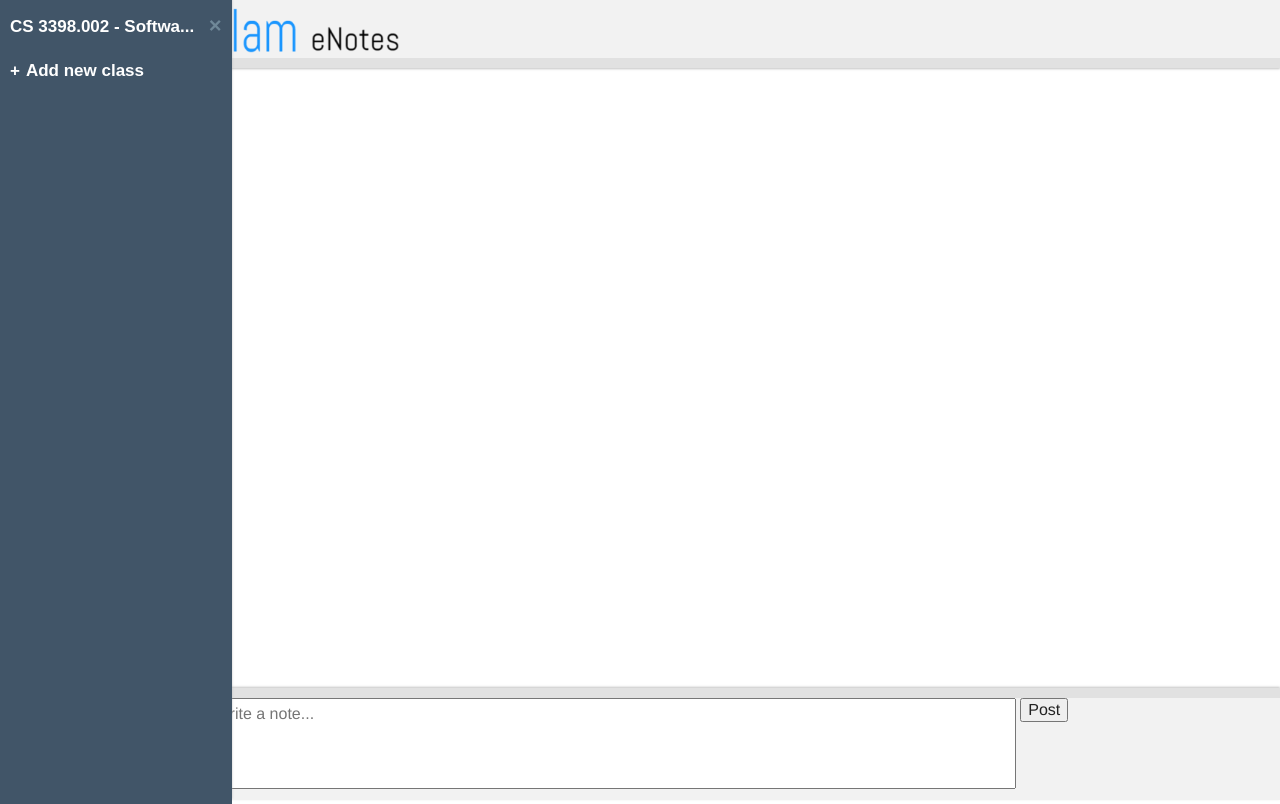
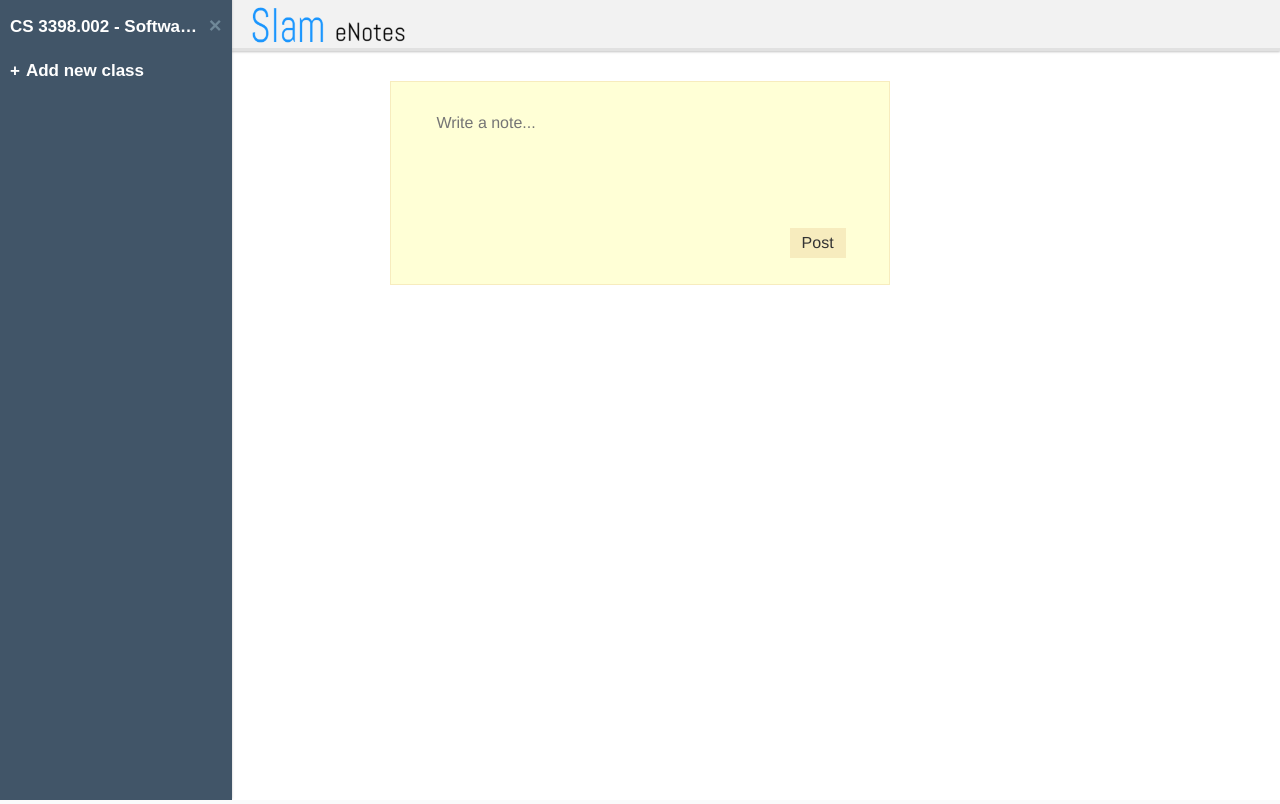
Before and after one commit to CS3398-Arctic/CS3398-Arctic-F2016, a Django app: page /channel/1 in a window 1280 px wide. Run offline with Django 3.2, Linux system fonts and the light colour scheme; the visitor is signed in with stand-in values (Sample User, id 1); data that the repository does not hold is empty; some libraries are stand-ins or nearby versions.

Commit message:
initial channel enhancements

```diff
--- a/slamnotes/models.py
+++ b/slamnotes/models.py
@@ -182,7 +182,7 @@ class NoteForm(ModelForm):
             'body_text': '',
         }
         widgets = {
-            'body_text': Textarea(attrs={'placeholder': 'Write a note...'}),
+            'body_text': Textarea(attrs={'placeholder': 'Write a note...', 'cols': '', 'rows': ''}),
         }
 
 
--- a/static/css/main.css
+++ b/static/css/main.css
@@ -163,8 +163,8 @@ body.full-height {
     -webkit-box-shadow: 0 1px 2px rgba(170, 170, 170, 0.70);
     -moz-box-shadow: 0 1px 2px rgba(170, 170, 170, 0.70);
     box-shadow: 0 1px 2px rgba(170, 170, 170, 0.70);
-    border-bottom-width: 10px;
-    height: 58px;
+    border-bottom-width: 3px;
+    height: 48px;
     position: relative;
     z-index: 1;
 }
@@ -173,8 +173,13 @@ body.full-height {
     font-size: 1.5rem;
 }
 
+.full-height .header-container .wrapper {
+    max-width: 100%;
+    margin-left: 252px;
+}
+
 .full-height > .main-container {
-    height: calc(100vh - 180px);
+    height: calc(100vh - 51px);
     overflow-y: scroll;
 }
 
@@ -182,7 +187,7 @@ body.full-height {
     min-height: inherit;
 }
 
-.full-height article.note {
+.full-height article.note, .full-height .main-container form {
     border: 1px solid #f7ecbe;
     background-color: #ffffd6;
     float: none;
@@ -209,16 +214,40 @@ body.full-height {
     padding: 0;
 }
 
-.full-height .footer-container textarea {
-    width: calc(100% - 70px);
-    max-width: 800px;
-    resize: none;
-    height: 85px;
-    margin-bottom: 7px;
+#note-form {
+    text-align: right;
 }
 
-.full-height .footer-container input[type=submit] {
-    vertical-align: top;
+.full-height .main-container textarea {
+    min-height: 85px;
+    width: 100%;
+
+    border: none;
+    margin-bottom: 7px;
+    outline: none;
+    resize: none;
+
+    background: none;
+    color: rgba(0,0,0, 0.5);
+
+    transition: color 0.2s;
+}
+
+.full-height .main-container textarea:focus {
+    color: black;
+    resize: vertical;
+}
+
+.full-height .main-container textarea:required {
+    box-shadow: none;
+}
+
+.full-height .main-container input[type=submit] {
+    border: none;
+    padding: 6px 12px;
+
+    background-color: #f7ecbe;
+    color: #333;
 }
 
 form#create-account-form {
@@ -228,22 +257,9 @@ form#login-form {
 }
 
 /* ==========================================================================
-
+   Channel Sidebar
    ========================================================================== */
 
-
-.session-list {
-  height: calc(100vh - 108px);
-  overflow-y: hidden;
-}
-.session-list h3 {
-  padding: 5px 0 5px 10px;
-  font-size: 16px;
-  margin: 5px 10px 5px 0;
-  color: #DDD;
-  font-family: Segoe UI;
-  font-weight: 100;
-}
 .sidebar-container {
     position: fixed;
     height: 100vh;
@@ -262,14 +278,66 @@ form#login-form {
     height: 24px;
     overflow: hidden;
     margin: 0;
+    text-overflow: ellipsis;
+    white-space: nowrap;
+}
+
+.courses {
+    border-bottom: 2px solid #6f8898;
+    margin-right: 10px;
+}
+
+.courses > h2 {
+    display: block;
+    padding-right: 20px;
+    position: relative;
+}
+.courses > h2::after {
+    position: absolute;
+    right: 0;
+
+    color: #6f8898;
+    content: '▼';
+}
+.courses:hover > h2::after {
+    content: '✕';
+}
+
+.courses > * > h2 {
+    display: none;
+    padding: 0 20px 20px 10px;
+}
+.courses:hover > h2 {
+    border-bottom:none;
+}
+.courses:hover > * > h2 {
+    display: block;
+}
+
+.courses-other {
+    position: absolute;
+    background-color: #415568;
+    width: 100%;
+}
+
+.courses:hover .courses-other {
+    height: 100vh;
+}
+
+h2.courses-add::before {
+    content: '+';
+    color: white;
+    margin-right: 6px;
+}
+
+.session-list {
+  height: calc(100vh - 108px);
+  overflow-y: hidden;
 }
 .session-list:hover {
     overflow-y: scroll;
 }
-.session-list .viewing {
-  color: white;
-  background-color: #7591e1;
-}
+
 .class-title {
     padding: 10px 0 10px 10px;
     margin: 0 10px 0 0;
@@ -279,46 +347,23 @@ form#login-form {
     font-weight: 600;
     color: #DDD;
 }
+
+.session-list h3 {
+  padding: 5px 0 5px 10px;
+  font-size: 16px;
+  margin: 5px 10px 5px 0;
+  color: #DDD;
+  font-family: Segoe UI, sans-serif;
+  font-weight: 100;
+}
+
 .session-list:hover h3 {
     margin-right: 0;
 }
-.courses {
-  border-bottom: 2px solid #6f8898;
-  margin-right: 10px;
-}
-.courses > h2 {
-  display: block;
-}
-.courses > * > h2 {
-  display: none;
-  padding: 0 20px 20px 10px;
-}
-.courses:hover > h2 {
-  border-bottom:none;
-}
-.courses > h2::after {
-  content: '▼';
-  color: #6f8898;
-  float: right;
-}
-.courses:hover > h2::after {
-  content: '✕';
-}
-h2.courses-add::before {
-  content: '+';
+
+.session-list .viewing {
     color: white;
-  margin-right: 6px;
-}
-.courses:hover > * > h2 {
-  display: block;
-}
-.courses-other {
-  position: absolute;
-  background-color: #415568;
-  width: 100%;
-}
-.courses:hover .courses-other {
-    height: 100vh;
+    background-color: #7591e1;
 }
 
 /* ==========================================================================
--- a/templates/channel.html
+++ b/templates/channel.html
@@ -7,7 +7,7 @@
     <head>
         <meta charset="utf-8">
         <meta http-equiv="X-UA-Compatible" content="IE=edge,chrome=1">
-        <title>Note Test - Slam eNotes</title>
+        <title>Software Engineering - Slam eNotes</title>
         <meta name="description" content="">
         <meta name="viewport" content="width=device-width, initial-scale=1">
         <link rel="apple-touch-icon" href="{% static 'images/apple-touch-icon.png' %}">
@@ -25,13 +25,27 @@
         <div class="header-container">
             <header class="wrapper clearfix">
                 <h1 class="title">
-                    <a href="{% url 'index' %}"><img src="{% static 'images/logo-short.png' %}" alt="Slam eNotes" height="48" /></a>
+                    <a href="{% url 'index' %}"><img src="{% static 'images/logo-short.png' %}" alt="Slam eNotes" height="38" /></a>
                 </h1>
             </header>
         </div>
 
         <div class="main-container">
             <div class="main wrapper clearfix">
+                {% if user.is_authenticated %}
+                <form id="note-form" method="post">
+                    {% csrf_token %}
+                    {{ form.as_p }}
+                    <p>
+                        <input type="submit" value="Post">
+                    </p>
+                </form>
+                {% else %}
+                <p>
+                    You must be logged in to post notes.
+                </p>
+                {% endif %}
+
                 {% for note in notes %} {# Display all notes. #}
                 <article class="note">
                     <p>{{ note.body_text }}</p> {# Display note text. #}
@@ -46,7 +60,7 @@
 
         <aside class="sidebar-container">
             <div class="courses">
-                <h2>CS 3398.002 - Softwa...</h2>
+                <h2>CS 3398.002 - Software Engineering</h2>
                 <div class="courses-other">
                     <h2 class="courses-add">Add new class</h2>
                 </div>
@@ -56,22 +70,6 @@
                 <h3 class="viewing">All Sessions</h3>
             </div>
         </aside>
-
-        <div class="footer-container">
-            <footer class="wrapper">
-                {% if user.is_authenticated %}
-                <form method="post" action="">
-                    {% csrf_token %}
-                    {{ form }}
-                    <input type="submit" value="Post">
-                </form>
-                {% else %}
-                <p>
-                    You must be logged in to post notes.
-                </p>
-                {% endif %}
-            </footer>
-        </div>
 
         <script src="//ajax.googleapis.com/ajax/libs/jquery/1.11.2/jquery.min.js"></script>
         <script>window.jQuery || document.write('<script src="{% static 'js/vendor/jquery-1.11.2.min.js' %}"><\/script>')</script>
```
Lines whose indentation alone changed are shown as unchanged.
